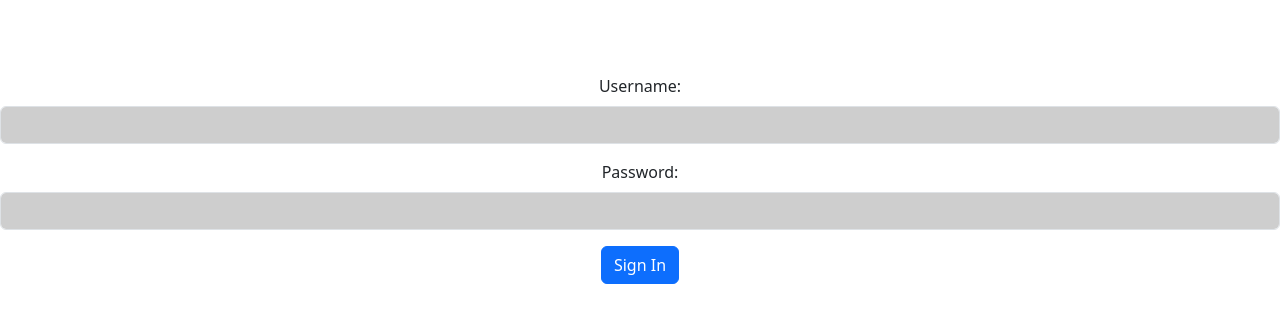
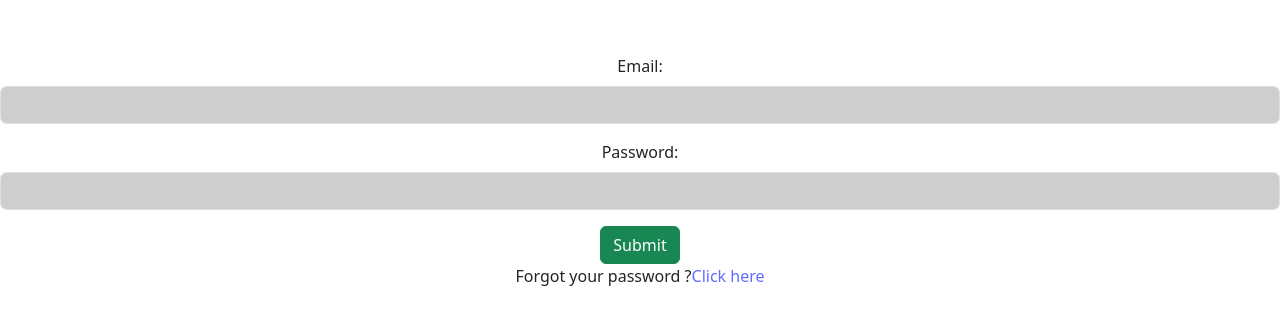
Before and after one commit to kcanmersin/CineMatch, a React (Vite) app in the folder client/react-app/: page /signin in a window 1280 px wide. Shown: the part 221-546 px from the top of the page. Built offline with nearby package versions, Linux system fonts and the light colour scheme.

Commit message:
sign-in-jwt-complete

```diff
--- a/client/react-app/src/Components/SignInPage.jsx
+++ b/client/react-app/src/Components/SignInPage.jsx
@@ -5,11 +5,16 @@ import Button from "react-bootstrap/Button";
 
 export default function SigninPage() {
   const [formData, setFormData] = useState({
-    username: "",
+    email: "",
     password: "",
   });
+  const [passwordError, setPasswordError] = useState("");
+  const [isButtonValid, setIsButtonValid] = useState(false);
 
-  const [passwordError, setPasswordError] = useState("");
+
+  const handleForgotPasswordClick = () => {
+    alert('Check your email to reset your password');
+  };
 
   const handleInputChange = (e) => {
     const { name, value } = e.target;
@@ -24,7 +29,7 @@ export default function SigninPage() {
     setFormData({ ...formData, [name]: value });
   };
 
-  const handleSubmit = (e) => {
+  const handleSubmit = async (e) => {
     e.preventDefault();
 
     // Check password length before submitting
@@ -33,19 +38,50 @@ export default function SigninPage() {
       return;
     }
 
-    // Add your sign-in logic here
-    console.log("Form submitted:", formData);
+
+      try {
+        const response = await fetch('http://127.0.0.1:8000/auth/jwt/create', {
+          method: 'POST',
+          headers: {
+            'Content-Type': 'application/json',
+          },
+          body: JSON.stringify(formData),
+        });
+
+
+        if (response.ok) {
+          const jsonData = await response.json(); // This line extracts the JSON body
+          console.log(jsonData.access);
+          console.log(jsonData.refresh);
+          localStorage.setItem('jwtAccess', jsonData.access);
+          localStorage.setItem('jwtRefresh', jsonData.refresh);
+          setIsButtonValid(true);
+
+
+
+
+
+
+        } else {
+          const errorData = await response.json();
+          console.error('Signin failed:', errorData.message);
+        }
+      } catch (error) {
+        console.error('Signin failed:', error.message);
+      }
+
+
   };
 
   return (
     <>
       <Form id="signInForm" onSubmit={handleSubmit}>
-        <Form.Group className="mb-3" controlId="username">
-          <Form.Label>Username:</Form.Label>
+        <Form.Group className="mb-3" controlId="email">
+          <Form.Label>Email:</Form.Label>
           <Form.Control
             type="text"
-            name="username"
-            value={formData.username}
+            name="email"
+            value={formData.email}
             onChange={handleInputChange}
             required
           />
@@ -64,10 +100,27 @@ export default function SigninPage() {
           )}
         </Form.Group>
         <div className="form-group">
-          <Button type="submit" className="btn">
-            Sign In
-          </Button>
+
+
+          {isButtonValid
+            ? <Link to= "/mainpage">
+                <Button variant="success" type="submit">
+                  Sign In
+                </Button>
+              </Link>
+              :<Button variant="success" type="submit">
+                Submit
+              </Button>}
         </div>
+
+
+        <div>
+      <p>Forgot your password ?
+        <span>
+          <a href="#" onClick={handleForgotPasswordClick}>Click here</a>
+        </span>
+      </p>
+    </div>
       </Form>
     </>
   );
```
Also changed, not shown: 2 other files (tests, documents, lock files or other folders).
